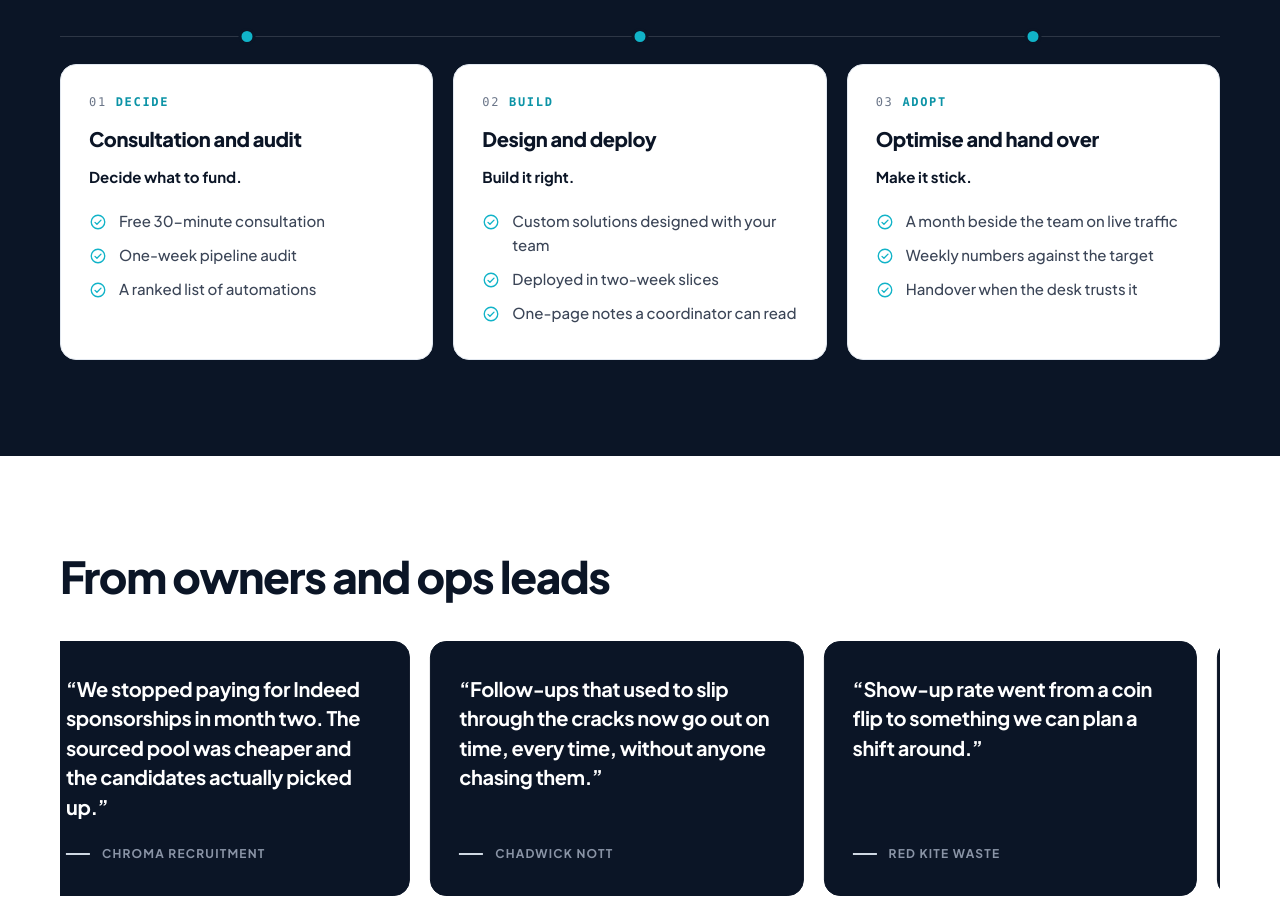
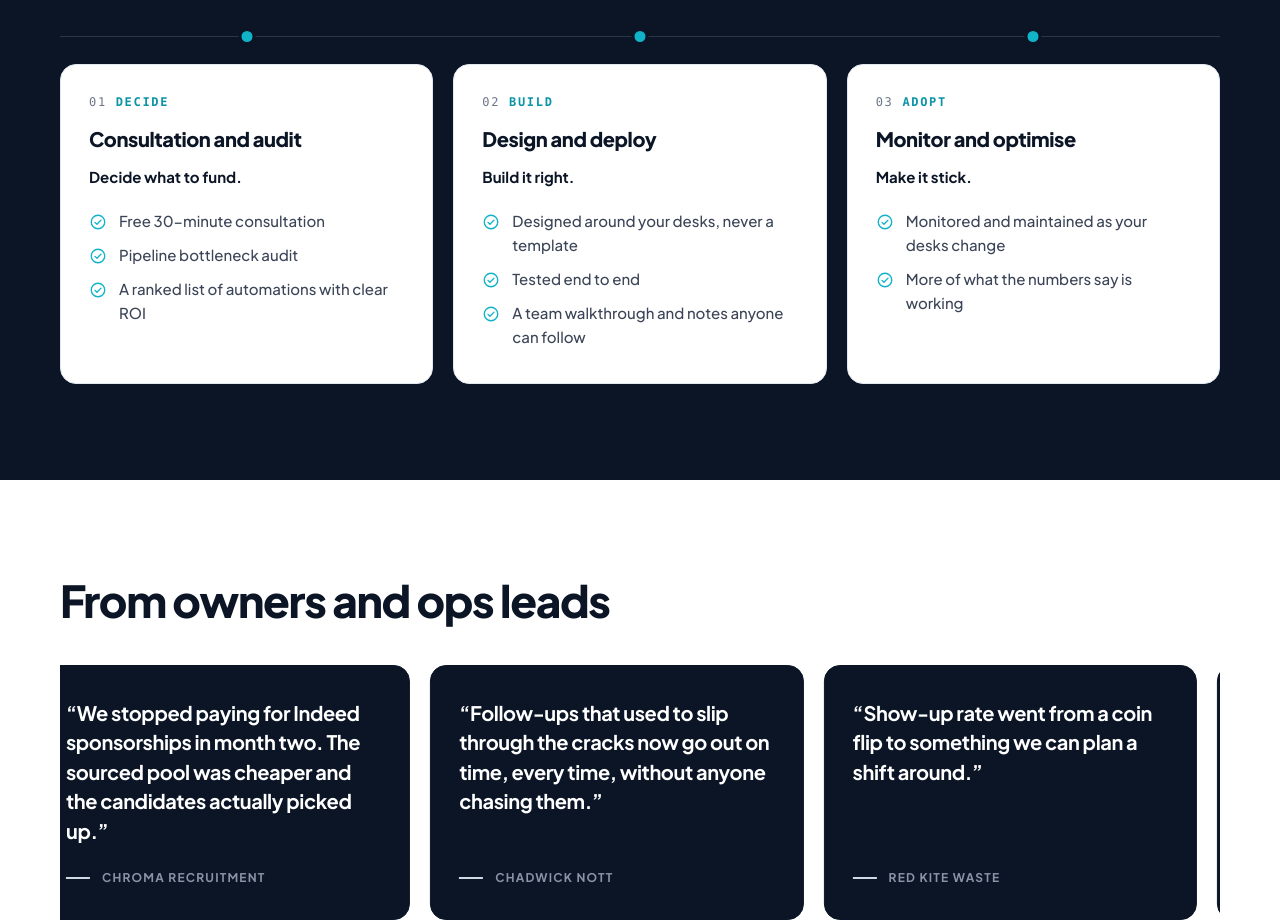
Before and after one commit to RunoTechnologies/company_portfolio, an Astro site: page / in a window 1280 px wide. Shown: the part 3900-4823 px from the top of the page. Built offline with nearby package versions, Linux system fonts and the light colour scheme; Astro itself is replaced by a stand-in of ours.

Commit message:
Rewrite process card copy

```diff
--- a/src/components/Steps.astro
+++ b/src/components/Steps.astro
@@ -1,9 +1,9 @@
 ---
 // The five-step engagement folded into three phases.
 const STEPS = [
-  { phase: 'DECIDE', title: 'Consultation and audit', sub: 'Decide what to fund.', checks: ['Free 30-minute consultation', 'One-week pipeline audit', 'A ranked list of automations'] },
-  { phase: 'BUILD', title: 'Design and deploy', sub: 'Build it right.', checks: ['Custom solutions designed with your team', 'Deployed in two-week slices', 'One-page notes a coordinator can read'] },
-  { phase: 'ADOPT', title: 'Optimise and hand over', sub: 'Make it stick.', checks: ['A month beside the team on live traffic', 'Weekly numbers against the target', 'Handover when the desk trusts it'] },
+  { phase: 'DECIDE', title: 'Consultation and audit', sub: 'Decide what to fund.', checks: ['Free 30-minute consultation', 'Pipeline bottleneck audit', 'A ranked list of automations with clear ROI'] },
+  { phase: 'BUILD', title: 'Design and deploy', sub: 'Build it right.', checks: ['Designed around your desks, never a template', 'Tested end to end', 'A team walkthrough and notes anyone can follow'] },
+  { phase: 'ADOPT', title: 'Monitor and optimise', sub: 'Make it stick.', checks: ['Monitored and maintained as your desks change', 'More of what the numbers say is working'] },
 ];
 ---
 <section class="sec band proc" id="process">
```
